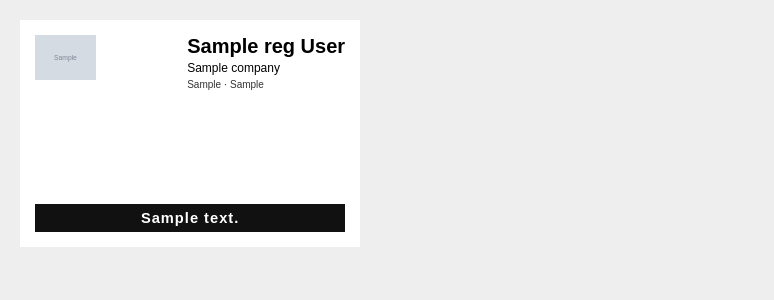
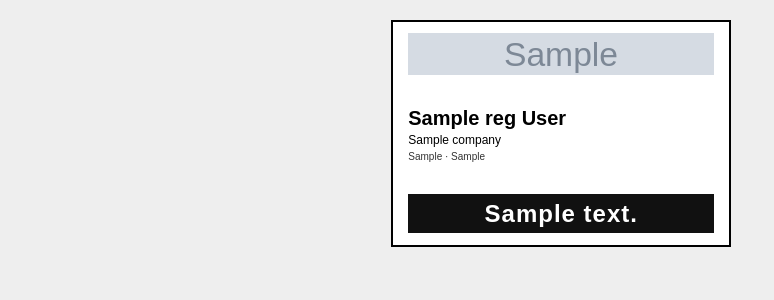
Before and after one commit to ruanlxxnders0/Moratwe, a Django app: template templates/events/smme_badge.html in a window 1280 px wide. Shown: the top 300 px of the page, without its empty margins (0-774 px from the left). Run offline with Django 4.2, Linux system fonts and the light colour scheme; the template is opened without the code that fills it: most values are stand-ins (such as "Sample title", 1, 10 or a date in 2020); grey boxes marked "Sample" are stand-in pictures.

Commit message:
Badge: bold cut line, logo above name, bigger bar text, true size on A4

```diff
--- a/templates/events/smme_badge.html
+++ b/templates/events/smme_badge.html
@@ -4,22 +4,30 @@
 <meta charset="utf-8">
 <title>Badge - {{ reg.name }} {{ reg.surname }}</title>
 <style>
-  @page { size: 90mm 60mm; margin: 0; }
-  body { margin: 0; font-family: Arial, Helvetica, sans-serif; }
-  .badge { width: 90mm; height: 60mm; box-sizing: border-box; padding: 4mm; display: flex; flex-direction: column; justify-content: space-between; }
-  .top { display: flex; justify-content: space-between; align-items: flex-start; }
+  @page { size: A4 landscape; margin: 0; }
+  html, body { margin: 0; padding: 0; font-family: Arial, Helvetica, sans-serif; }
+  .sheet { width: 297mm; height: 210mm; display: flex; align-items: center; justify-content: center; }
+  .badge {
+    width: 90mm; height: 60mm; box-sizing: border-box;
+    border: 0.6mm solid #000;
+    padding: 3mm 4mm;
+    display: flex; flex-direction: column; justify-content: space-between;
+  }
+  .logo { height: 11mm; width: auto; display: block; }
+  .row { display: flex; justify-content: space-between; align-items: center; gap: 3mm; }
   .name { font-size: 15pt; font-weight: bold; line-height: 1.1; }
   .company { font-size: 9pt; margin-top: 1mm; }
   .meta { font-size: 7.5pt; color: #333; margin-top: 1mm; }
-  .qr { width: 22mm; height: 22mm; }
-  .bar { background: #111; color: #fff; text-align: center; font-weight: bold; font-size: 11pt; padding: 1.5mm 0; letter-spacing: 1px; }
-  @media screen { body { background: #eee; padding: 20px; } .badge { background: #fff; } }
+  .qr { width: 22mm; height: 22mm; flex-shrink: 0; }
+  .bar { background: #111; color: #fff; text-align: center; font-weight: bold; font-size: 18pt; letter-spacing: 1px; padding: 1.5mm 0; }
+  @media screen { body { background: #eee; } .sheet { height: auto; padding: 20px; box-sizing: border-box; } .badge { background: #fff; } }
 </style>
 </head>
 <body onload="window.print()">
+<div class="sheet">
 <div class="badge">
-  <div class="top">
-    {% if event.badge_logo %}<img src="{{ event.badge_logo.url }}" alt="" style="height:12mm;width:auto;">{% endif %}
+  {% if event.badge_logo %}<img class="logo" src="{{ event.badge_logo.url }}" alt="">{% endif %}
+  <div class="row">
     <div>
       <div class="name">{{ reg.name }} {{ reg.surname }}</div>
       <div class="company">{{ reg.company }}</div>
@@ -29,5 +37,6 @@
   </div>
   <div class="bar">{{ bar_text }}</div>
 </div>
+</div>
 </body>
 </html>
```
